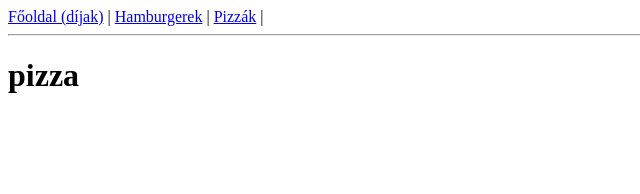
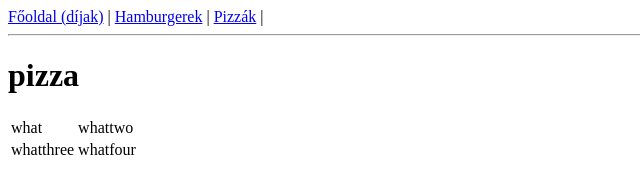
Before and after one commit to SzitaUr/tablazat, a plain HTML site: page pizzak.html in a window 1280 px wide. Shown: the whole page, without its empty margins (0-640 px from the left). Drawn offline with Linux system fonts and the light colour scheme.

Commit message:
table és table lerakása

```diff
--- a/pizzak.html
+++ b/pizzak.html
@@ -13,6 +13,16 @@
 	<a href="pizzak.html">Pizzák</a> |
 	<hr>
 	<h1>pizza</h1>
+	<table>
+		<tr>
+			<td>what</td>
+			<td>whattwo</td>
+		</tr>
+		<tr>
+			<td>whatthree</td>
+			<td>whatfour</td>
+		</tr>
+	</table>
 </body>
 
 </html>
```
